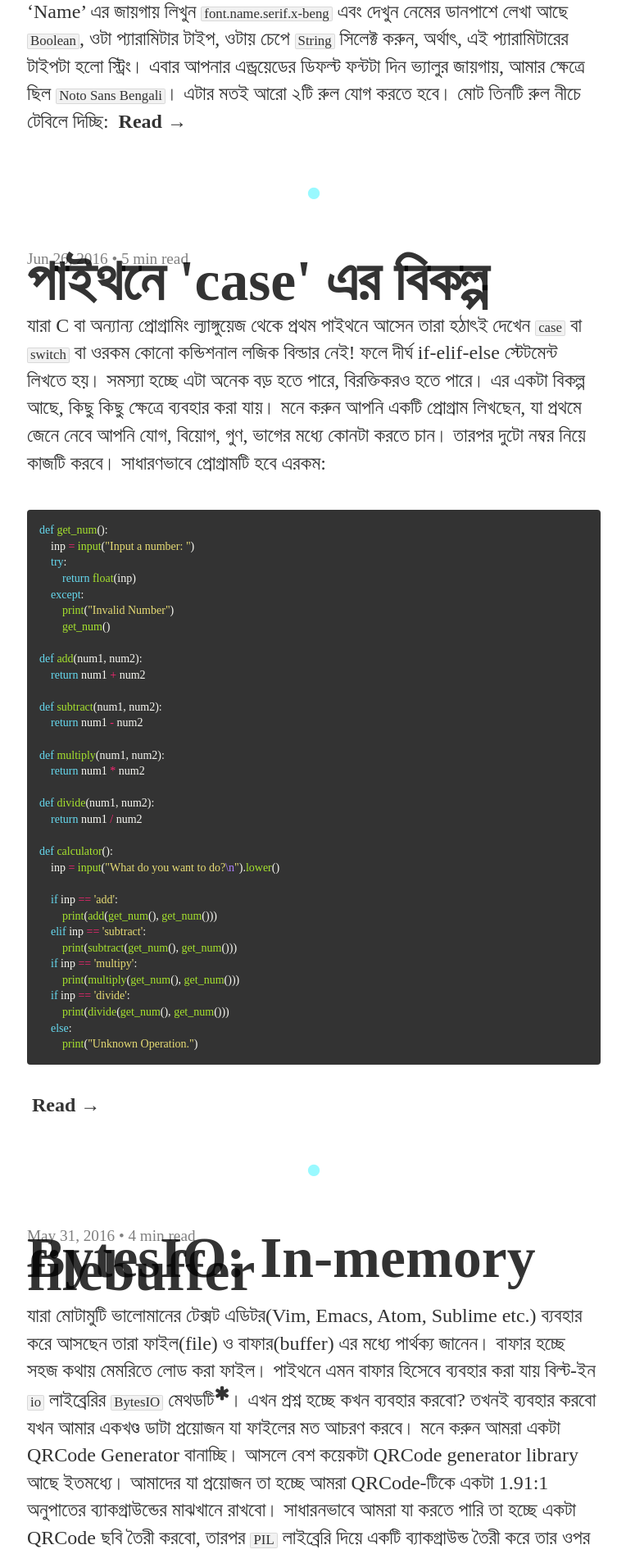
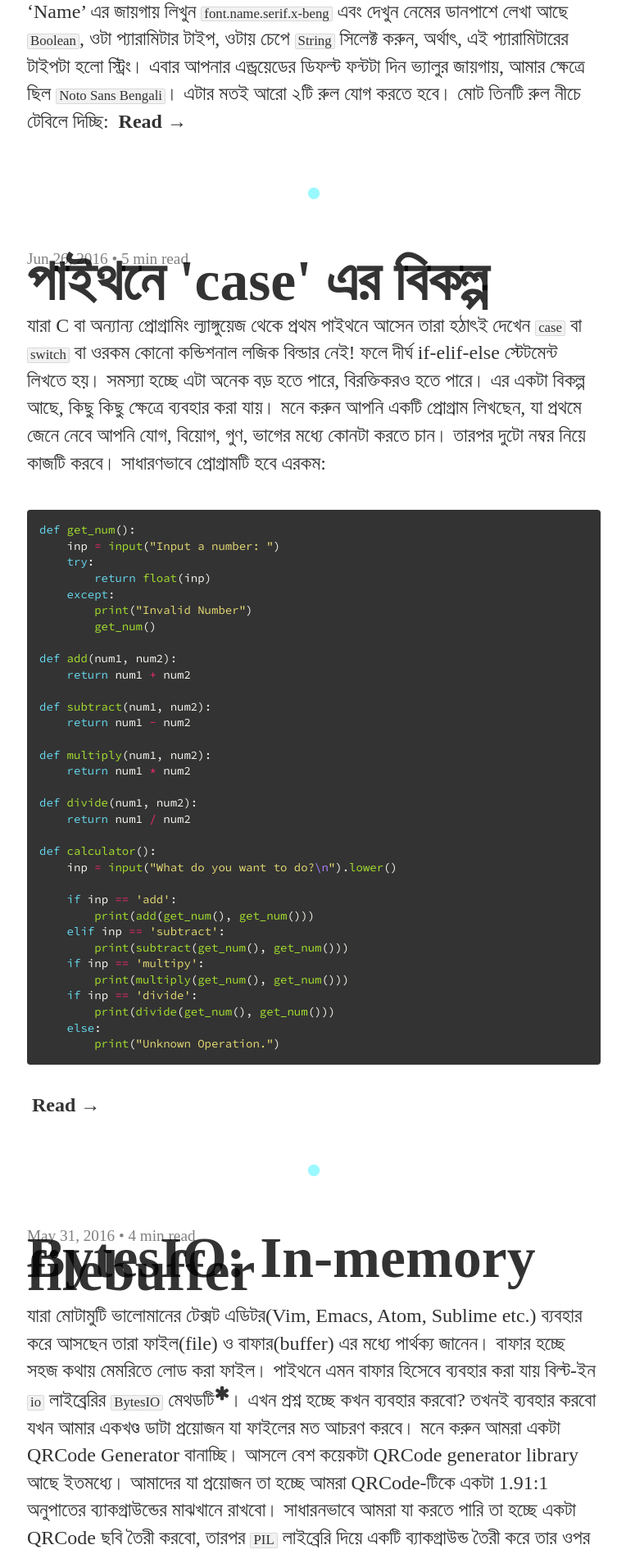
Before and after one commit to uroybd/tech, a Jekyll site: the page built from index.html, in a window 1280 px wide. Shown: the part 772-2668 px from the top of the page at 82% size, without its empty margins (257-1021 px from the left). Built offline with Jekyll 4.4.1, drawn with Linux system fonts in a browser that asks for light colours; nearby versions of some CDN libraries; some web fonts are replaced; the list of posts is cut into pages by our own code.

Commit message:
footnote [master]

```diff
--- a/_includes/head.html
+++ b/_includes/head.html
@@ -52,6 +52,8 @@
 <link rel="stylesheet" href="https://cdnjs.cloudflare.com/ajax/libs/font-awesome/4.7.0/css/font-awesome.css">
 <link rel="stylesheet" href="{{ site.baseurl }}/css/style.css">
 <link href="//fonts.googleapis.com/earlyaccess/notosansbengaliui.css" rel="stylesheet"/>
+<link href="https://fonts.googleapis.com/css?family=Source+Code+Pro:400,700" rel="stylesheet">
+
 <!--[if gte IE 9]>
   <style type="text/css">
   .gradient {
--- a/css/style.css
+++ b/css/style.css
@@ -238,9 +238,13 @@ pre {
   color: #f8f8f2;
   line-height: 1.4;
   margin: 30px auto;
+  font-family: 'Source Code Pro', monospace;
+
 }
 pre code {
   font-size: 14px;
+  font-family: 'Source Code Pro', monospace;
+
 }
 small {
   font-size: .8em;
@@ -558,3 +562,7 @@ nav a.current {
     margin-bottom: 0;
   }
 }
+
+.highlight {
+  font-family: 'Source Code Pro', monospace;
+}
```
